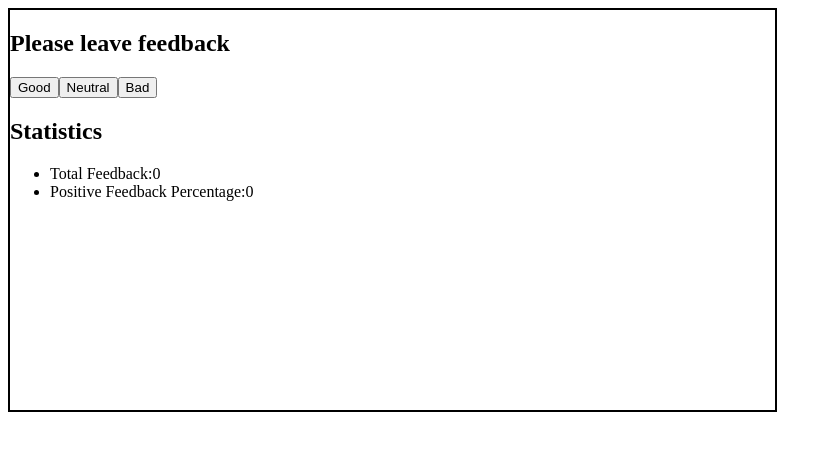
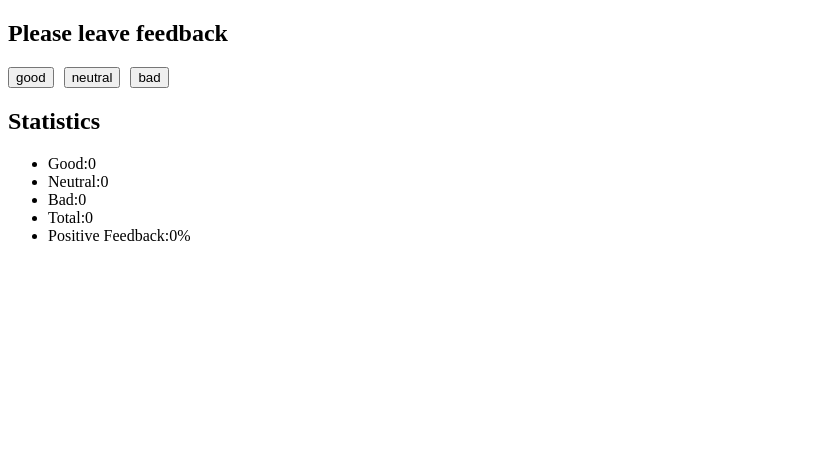
Before and after one commit to ViktoriiaKN/goit-react-hw-02-feedback, a React (Create React App) app: page / in a window 1280 px wide. Shown: the top 450 px of the page, without its empty margins (0-832 px from the left). Built offline with nearby package versions, Linux system fonts and the light colour scheme.

Commit message:
Допрацьований функціонал, стилі

```diff
--- a/src/components/App.jsx
+++ b/src/components/App.jsx
@@ -1,6 +1,8 @@
 import React, { Component } from 'react';
 import { Wrapper } from './App.styled';
-import PropTypes from 'prop-types';
+import { Statistics } from './Statistics/Statistics';
+import { Section } from './Section/Section';
+import { FeedbackOptions } from './FeedbackOptions/FeedbackOptions';
 
 export class App extends Component {
   constructor(props) {
@@ -11,6 +13,18 @@ export class App extends Component {
       bad: 0,
     };
   }
+
+  componentDidMount() {
+    this.resetFeedbackCounts();
+  }
+
+  resetFeedbackCounts = () => {
+    this.setState({
+      good: 0,
+      neutral: 0,
+      bad: 0,
+    });
+  };
 
   incrementFeedbackCount = category => {
     this.setState(prevState => ({
@@ -37,29 +51,21 @@ export class App extends Component {
 
     return (
       <Wrapper>
-        <section>
-          <h1>Please leave feedback</h1>
-          <button onClick={() => this.incrementFeedbackCount('good')}>
-            Good
-          </button>
-          <button onClick={() => this.incrementFeedbackCount('neutral')}>
-            Neutral
-          </button>
-          <button onClick={() => this.incrementFeedbackCount('bad')}>
-            Bad
-          </button>
-          <h2>Statistics</h2>
-          <ul className="stat-list">
-            <li className="item">
-              <span className="label">Total Feedback:</span>
-              <span className="percentage">{totalFeedback}</span>
-            </li>
-            <li className="item">
-              <span className="label">Positive Feedback Percentage:</span>
-              <span className="percentage">{positiveFeedbackPercentage}</span>
-            </li>
-          </ul>
-        </section>
+        <Section title="Please leave feedback">
+          <FeedbackOptions
+            options={['good', 'neutral', 'bad']}
+            onLeaveFeedback={this.incrementFeedbackCount}
+          />
+        </Section>
+        <Section title="Statistics">
+          <Statistics
+            good={good}
+            neutral={neutral}
+            bad={bad}
+            total={totalFeedback}
+            positivePercentage={positiveFeedbackPercentage}
+          />
+        </Section>
       </Wrapper>
     );
   }
--- a/src/components/App.styled.js
+++ b/src/components/App.styled.js
@@ -3,5 +3,4 @@ import styled from 'styled-components';
 export const Wrapper = styled.div`
   width: 765px;
   height: 400px;
-  border: 2px solid;
 `;
--- /dev/null
+++ b/src/components/FeedbackOptions/FeedbackOptions.jsx
@@ -0,0 +1,20 @@
+import React from 'react';
+import PropTypes from 'prop-types';
+import { ButtonBox } from './FeedbackOptions.styled';
+
+export const FeedbackOptions = ({ options, onLeaveFeedback }) => {
+  return (
+    <ButtonBox className="feedback-options">
+      {options.map(option => (
+        <button key={option} onClick={() => onLeaveFeedback(option)}>
+          {option}
+        </button>
+      ))}
+    </ButtonBox>
+  );
+};
+
+FeedbackOptions.propTypes = {
+  options: PropTypes.arrayOf(PropTypes.string).isRequired,
+  onLeaveFeedback: PropTypes.func.isRequired,
+};
--- /dev/null
+++ b/src/components/FeedbackOptions/FeedbackOptions.styled.js
@@ -0,0 +1,6 @@
+import styled from 'styled-components';
+
+export const ButtonBox = styled.div`
+  display: flex;
+  gap: 10px;
+`;
--- /dev/null
+++ b/src/components/Section/Section.jsx
@@ -0,0 +1,16 @@
+import React from 'react';
+import PropTypes from 'prop-types';
+
+export const Section = ({ title, children }) => {
+  return (
+    <section>
+      <h2>{title}</h2>
+      {children}
+    </section>
+  );
+};
+
+Section.propTypes = {
+  title: PropTypes.string.isRequired,
+  children: PropTypes.node.isRequired,
+};
--- /dev/null
+++ b/src/components/Statistics/Statistics.jsx
@@ -0,0 +1,43 @@
+import React from 'react';
+import PropTypes from 'prop-types';
+
+export const Statistics = ({
+  good,
+  neutral,
+  bad,
+  total,
+  positivePercentage,
+}) => {
+  return (
+    <ul className="stat-list">
+      <li className="item">
+        <span className="label">Good:</span>
+        <span className="value">{good}</span>
+      </li>
+      <li className="item">
+        <span className="label">Neutral:</span>
+        <span className="value">{neutral}</span>
+      </li>
+      <li className="item">
+        <span className="label">Bad:</span>
+        <span className="value">{bad}</span>
+      </li>
+      <li className="item">
+        <span className="label">Total:</span>
+        <span className="value">{total}</span>
+      </li>
+      <li className="item">
+        <span className="label">Positive Feedback:</span>
+        <span className="value">{positivePercentage}%</span>
+      </li>
+    </ul>
+  );
+};
+
+Statistics.propTypes = {
+  good: PropTypes.number.isRequired,
+  neutral: PropTypes.number.isRequired,
+  bad: PropTypes.number.isRequired,
+  total: PropTypes.number.isRequired,
+  positivePercentage: PropTypes.number.isRequired,
+};
```
